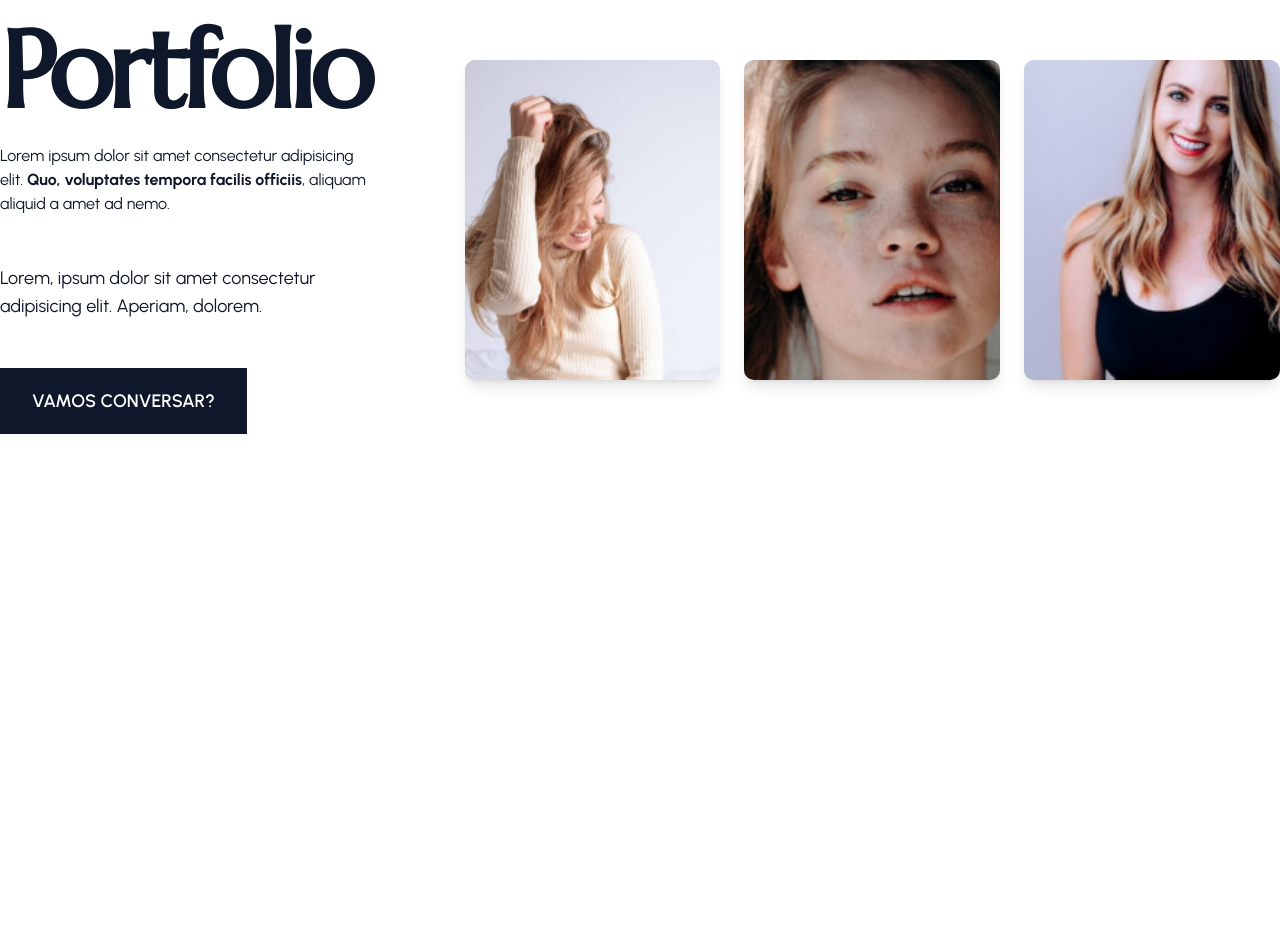
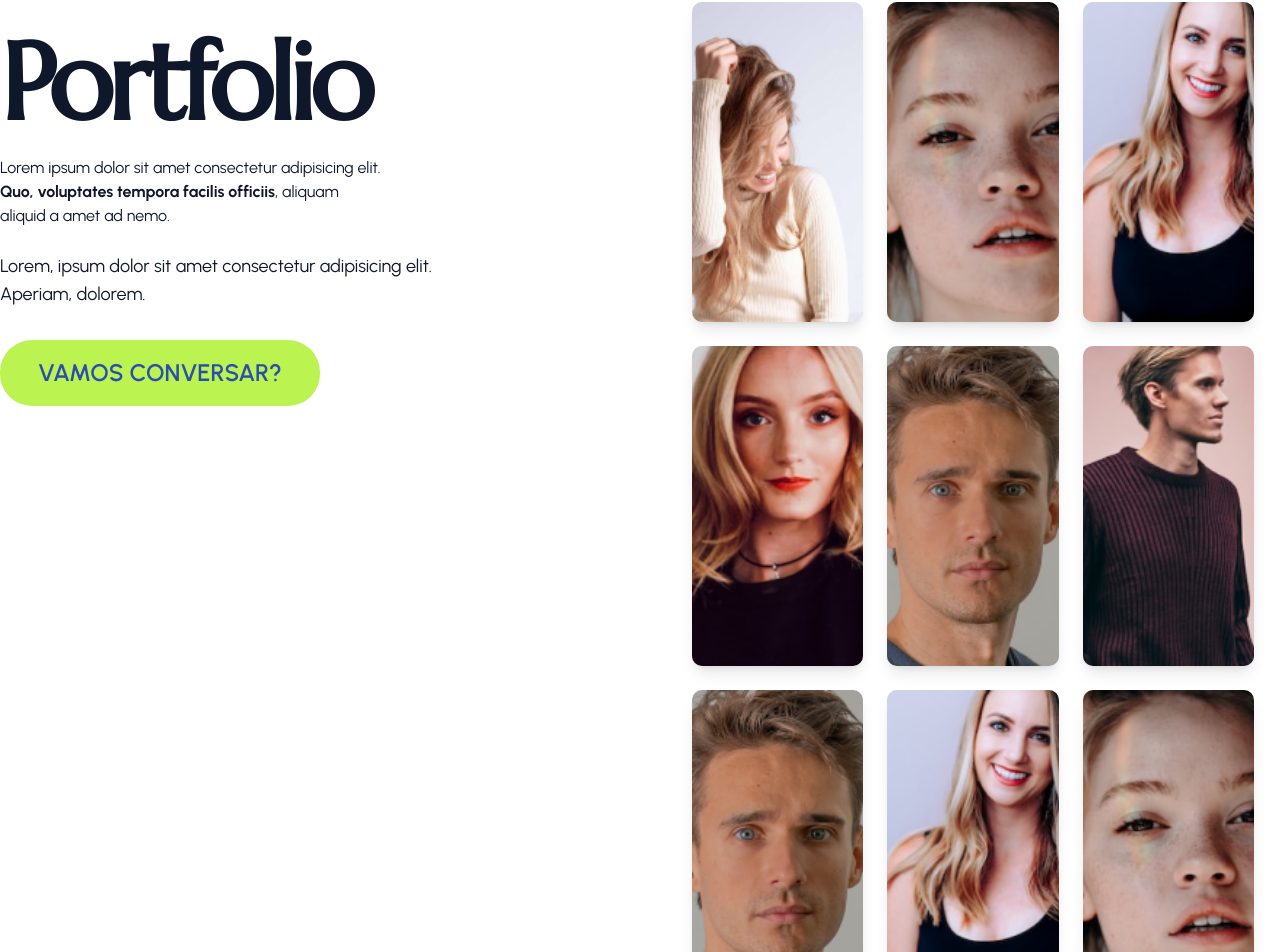
Before and after one commit to RuanTarcisio/Photography_Portfolio, a Next.js app: page /portfolio in a window 1280 px wide. Shown: the part 138-1090 px from the top of the page. Before the commit the page ends 800 px from the top, so only its background shows below. Built offline with nearby package versions, Linux system fonts and the light colour scheme.

Commit message:
portifolio (falta skeleton)

```diff
--- a/app/globals.css
+++ b/app/globals.css
@@ -141,7 +141,7 @@
 
 @layer base {
    body {
-    @apply overflow-hidden text-primary font-secondary bg-white;
+    @apply overflow-x-hidden text-primary font-secondary bg-white;
   }
   .h1 {
     @apply text-[54px] lg:text-[108px] font-primary font-bold capitalize leading-[120%] tracking-[-0.05em] mb-2;
--- a/app/layout.jsx
+++ b/app/layout.jsx
@@ -34,7 +34,7 @@ export const metadata = {
 export default function RootLayout({ children }) {
   return (
     <html lang="en">
-            <body className={`${urbanist.variable} ${marcellus.variable} antialiased`}>
+      <body className={`${urbanist.variable} ${marcellus.variable} antialiased`}>
 
         <Header />
         {children}
--- a/app/page.jsx
+++ b/app/page.jsx
@@ -17,7 +17,7 @@ export default function Home() {
   ];
 
   return (
-    <section className="relative h-[90vh] w-full overflow-hidden">
+    <section className="relative h-[100vh] w-full overflow-hidden">
       <Swiper
         spaceBetween={0}
         slidesPerView={1}
--- a/app/portfolio/page.jsx
+++ b/app/portfolio/page.jsx
@@ -1,33 +1,42 @@
-import Image from 'next/image'
-import Link from 'next/link'
-import React from 'react'
+import Image from "next/image";
+import Link from "next/link";
+import React from "react";
 
 const Page = () => {
     return (
-    <section className='section'>
+        <section className="section pt-[100px] lg:pt-[140px]">
             <div className="container mx-auto relative">
-        <div className="flex flex-col lg:flex-row h-full items-center justify-start gap-x-24 text-center lg:text-left pt-24 lg:pt-36 pb-8">
-          {/* text */}
-          <div className="flex flex-col lg:items-start">
+                {/* Usando grid para dividir texto e imagens */}
+                <div className="grid grid-cols-1 lg:grid-cols-2 gap-x-24 gap-y-12 pb-16">
+                    {/* Coluna de texto */}
+                    <div className="lg:sticky lg:top-[calc(140px+1rem)] self-start">
                         <h1 className="h1">Portfolio</h1>
-            <p className="mb-12 max-w-sm">
-              Lorem ipsum dolor sit amet consectetur adipisicing elit. <b> Quo, voluptates tempora facilis officiis</b>, aliquam aliquid a amet ad nemo.
+                        <p className="mb-6 max-w-sm">
+                            Lorem ipsum dolor sit amet consectetur adipisicing elit.{" "}
+                            <b>Quo, voluptates tempora facilis officiis</b>, aliquam aliquid a
+                            amet ad nemo.
                         </p>
                         <p className="mb-8 max-w-md text-lg">
-              Lorem, ipsum dolor sit amet consectetur adipisicing elit. Aperiam, dolorem.
+                            Lorem, ipsum dolor sit amet consectetur adipisicing elit. Aperiam,
+                            dolorem.
                         </p>
-            <Link href="/contato" className='btn mt-4 px-8 py-3 text-lg'>Vamos conversar?</Link>
+                        <Link href="/contato" className="btn mt-4 px-8 py-3 w-80 bg-lime-300 text-2xl rounded-4xl text-blue-800/90 font-semibold hover:bg-lime-400 hover:text-blue-900/90 transition-all">
+                            Vamos conversar?
+                        </Link>
                     </div>
 
-          {/* images container with grid layout - CORRIGIDO */}
-          <div className="grid grid-cols-1 md:grid-cols-2 xl:grid-cols-3 gap-6 mt-8 lg:mt-0 w-[90vw]">
+                    {/* Container de imagens com grid */}
+                    <div className="grid grid-cols-1 md:grid-cols-2 xl:grid-cols-3 gap-6 w-[95%] ml-1">
                         {/* Imagem 1 */}
-  <div className="w-full bg-gray-200 overflow-hidden rounded-lg shadow-lg">
+                        <div
+                            className="w-full bg-gray-200 overflow-hidden rounded-lg shadow-lg"
+                            onClick={ console.log("Clicou na imagem 1")}
+                        >
                             <Image
                                 src="/img/portfolio/1.png"
                                 alt="Foto do portfólio 1"
-      width={800}
-      height={600}
+                                width={320}
+                                height={220}
                                 className="w-full h-64 md:h-72 lg:h-80 object-cover hover:scale-110 transition-transform duration-500"
                                 priority
                             />
@@ -38,8 +47,8 @@ const Page = () => {
                             <Image
                                 src="/img/portfolio/2.png"
                                 alt="Foto do portfólio 2"
-      width={800}
-      height={600}
+                                width={320}
+                                height={220}
                                 className="w-full h-64 md:h-72 lg:h-80 object-cover hover:scale-110 transition-transform duration-500"
                             />
                         </div>
@@ -49,18 +58,82 @@ const Page = () => {
                             <Image
                                 src="/img/portfolio/3.png"
                                 alt="Foto do portfólio 3"
-      width={800}
-      height={600}
+                                width={320}
+                                height={220}
+                                className="w-full h-64 md:h-72 lg:h-80 object-cover hover:scale-110 transition-transform duration-500"
+                            />
+                        </div>
+
+                        {/* Imagem 4 */}
+                        <div className="w-full bg-gray-200 overflow-hidden rounded-lg shadow-lg">
+                            <Image
+                                src="/img/portfolio/4.png"
+                                alt="Foto do portfólio 4"
+                                width={320}
+                                height={220}
+                                className="w-full h-64 md:h-72 lg:h-80 object-cover hover:scale-110 transition-transform duration-500"
+                            />
+                        </div>
+
+                        {/* Imagem 5 */}
+                        <div className="w-full bg-gray-200 overflow-hidden rounded-lg shadow-lg">
+                            <Image
+                                src="/img/portfolio/5.png"
+                                alt="Foto do portfólio 5"
+                                width={320}
+                                height={220}
+                                className="w-full h-64 md:h-72 lg:h-80 object-cover hover:scale-110 transition-transform duration-500"
+                            />
+                        </div>
+
+                        {/* Imagem 6 */}
+                        <div className="w-full bg-gray-200 overflow-hidden rounded-lg shadow-lg">
+                            <Image
+                                src="/img/portfolio/6.png"
+                                alt="Foto do portfólio 6"
+                                width={320}
+                                height={220}
+                                className="w-full h-64 md:h-72 lg:h-80 object-cover hover:scale-110 transition-transform duration-500"
+                            />
+                        </div>
+
+                        {/* Imagem 7 */}
+                        <div className="w-full bg-gray-200 overflow-hidden rounded-lg shadow-lg">
+                            <Image
+                                src="/img/portfolio/5.png"
+                                alt="Foto do portfólio 7"
+                                width={320}
+                                height={220}
+                                className="w-full h-64 md:h-72 lg:h-80 object-cover hover:scale-110 transition-transform duration-500"
+                            />
+                        </div>
+
+                        {/* Imagem 8 */}
+                        <div className="w-full bg-gray-200 overflow-hidden rounded-lg shadow-lg">
+                            <Image
+                                src="/img/portfolio/3.png"
+                                alt="Foto do portfólio 8"
+                                width={320}
+                                height={220}
+                                className="w-full h-64 md:h-72 lg:h-80 object-cover hover:scale-110 transition-transform duration-500"
+                            />
+                        </div>
+
+                        {/* Imagem 9 */}
+                        <div className="w-full bg-gray-200 overflow-hidden rounded-lg shadow-lg">
+                            <Image
+                                src="/img/portfolio/2.png"
+                                alt="Foto do portfólio 9"
+                                width={320}
+                                height={220}
                                 className="w-full h-64 md:h-72 lg:h-80 object-cover hover:scale-110 transition-transform duration-500"
                             />
                         </div>
                     </div>
-
-
                 </div>
             </div>
         </section>
-  )
-}
+    );
+};
 
-export default Page
+export default Page;
--- a/components/Header.jsx
+++ b/components/Header.jsx
@@ -15,7 +15,7 @@ const Header = () => {
   return (
     <header
       role="banner"
-      className="fixed w-full px-[30px] lg:px-[100px] z-30 h-[100px] lg:h-[140px] flex items-center"
+      className="fixed w-full px-[30px] lg:px-[100px] z-50 h-[100px] lg:h-[140px] flex items-center backdrop-blur-md"
     >
       <div className="flex flex-col lg:flex-row lg:items-center w-full justify-between">
         {/* Logo */}
--- /dev/null
+++ b/components/SkeletonCard.jsx
@@ -0,0 +1,7 @@
+const SkeletonCard = () => {
+  return (
+    <div className="w-full h-64 md:h-72 lg:h-80 bg-gray-300 animate-pulse rounded-lg shadow-lg" />
+  )
+}
+
+export default SkeletonCard
```
Lines whose indentation alone changed are shown as unchanged.
